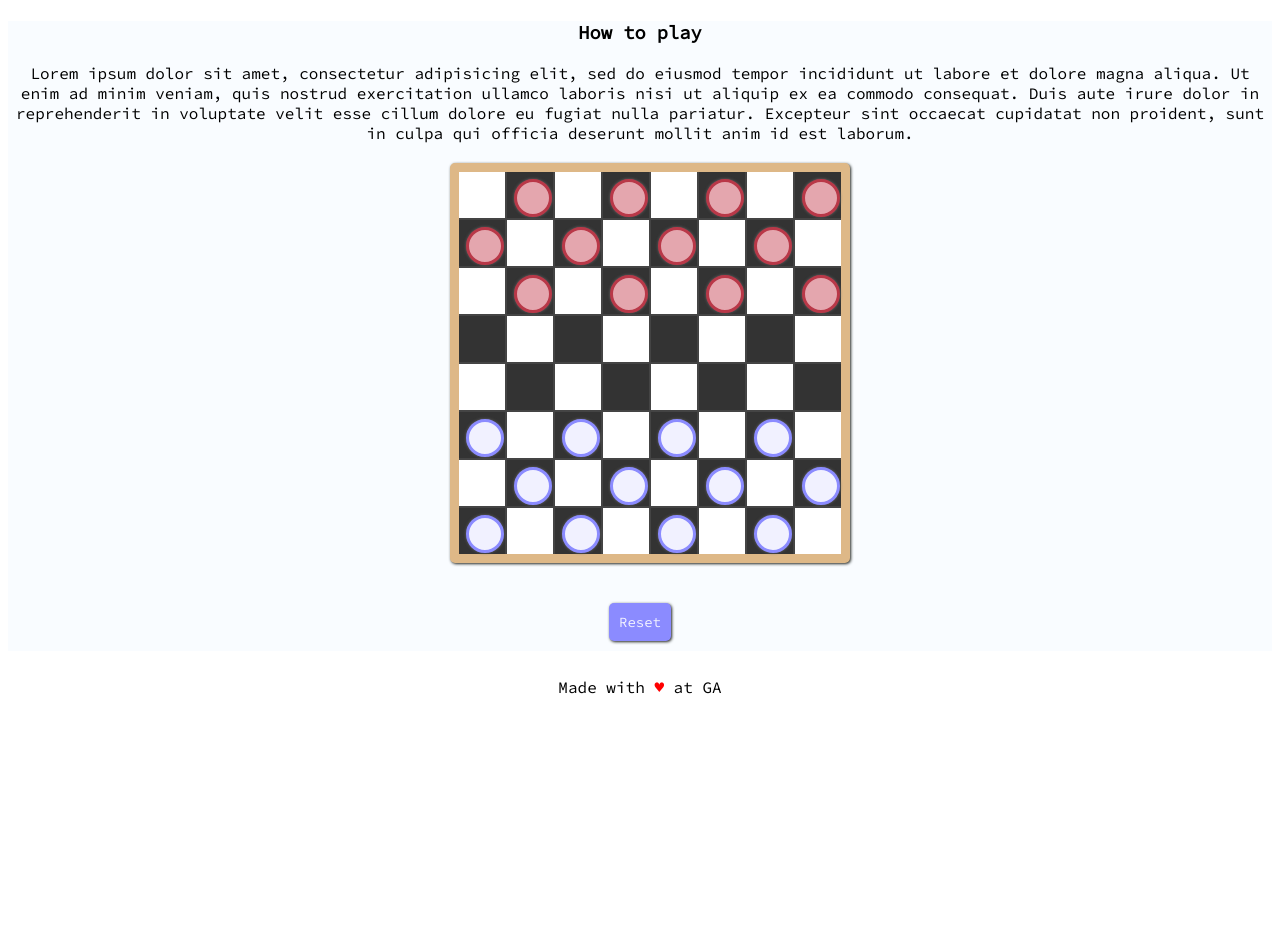
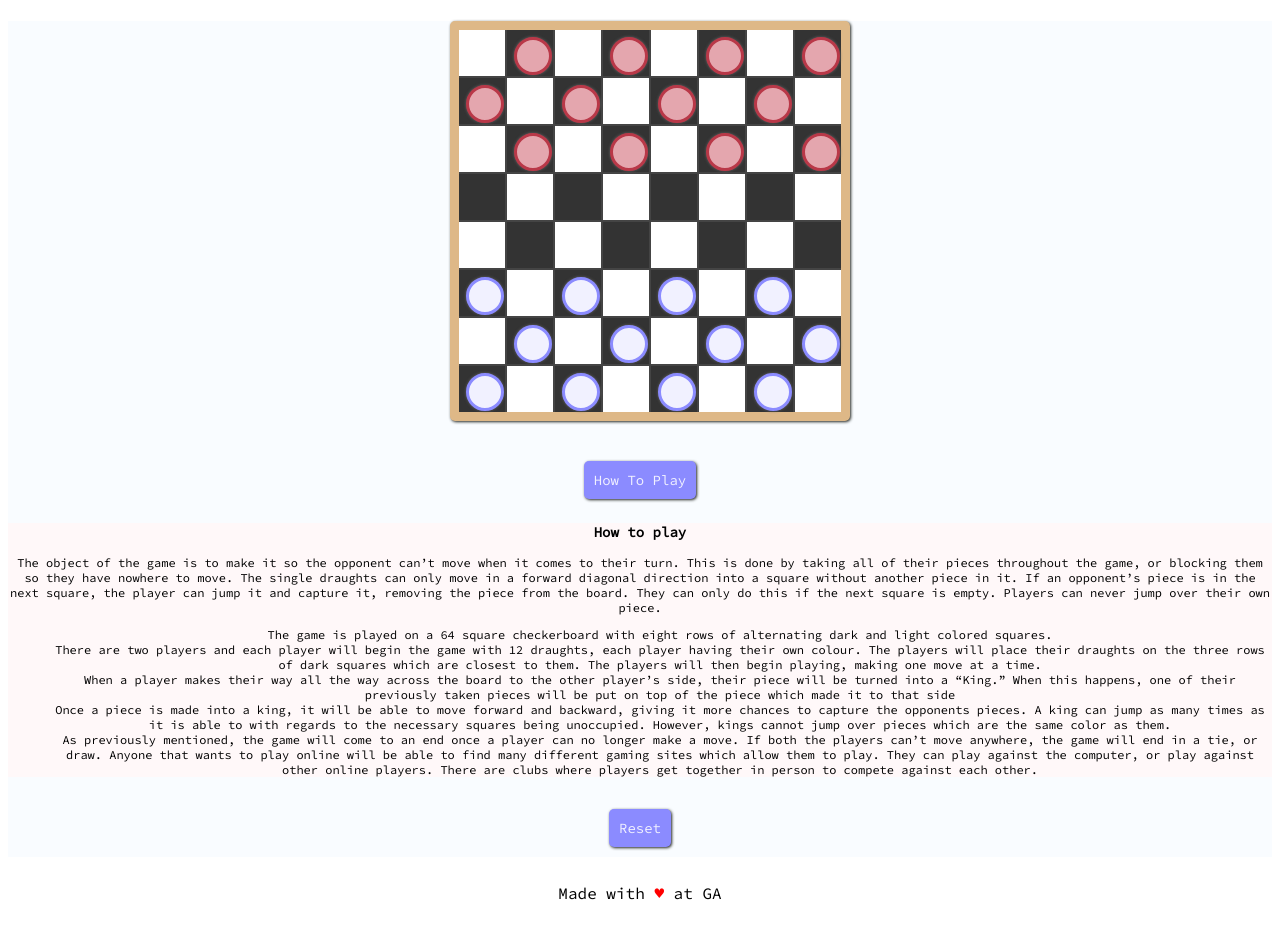
Before and after one commit to obfusticatedcode/project-0, a PHP site: page / in a window 1280 px wide. Shown: the part 180-1117 px from the top of the page. Before the commit the page ends 874 px from the top, so only its background shows below. Run offline with PHP 8.4, Linux system fonts and the light colour scheme; some libraries are stand-ins or nearby versions.

Commit message:
CSS part 1.2

```diff
--- a/index.html
+++ b/index.html
@@ -29,21 +29,60 @@
       </h4>
     </div>
   </header>
+
   <!--GAME-->
   <main>
+
+    <!-- the rules and the board -->
     <div id="wrapper">
-      <div class="instructions">
-        <h3>How to play</h3>
-        <p>Lorem ipsum dolor sit amet, consectetur adipisicing elit, sed do eiusmod tempor incididunt ut labore et dolore magna aliqua. Ut enim ad minim veniam, quis nostrud exercitation ullamco laboris nisi ut aliquip ex ea commodo consequat. Duis aute irure dolor in reprehenderit in voluptate velit esse cillum dolore eu fugiat nulla pariatur. Excepteur sint occaecat cupidatat non proident, sunt in culpa qui officia deserunt mollit anim id est laborum.</p>
-      </div>
+
+      <!-- the board and pieces  -->
       <div id="game">
           <div id="board"></div>
           <div id="pieces"></div>
       </div>
+
+      <!-- how to play button to reveal the rules -->
+      <div id="rules-div">
+        <button type="button" name="rules" id="rules-button">How To Play</button>
+      </div>
+
+      <!-- the rules -->
+      <article class="instructions">
+
+          <h3>How to play</h3>
+          <p>
+            The object of the game is to make it so the opponent can’t move when it comes to their turn. This is done by taking all of their pieces throughout the game, or blocking them so they have nowhere to move. The single draughts can only move in a forward diagonal direction into a square without another piece in it. If an opponent’s piece is in the next square, the player can jump it and capture it, removing the piece from the board. They can only do this if the next square is empty. Players can never jump over their own piece.
+
+            <ul>
+              <li>The game is played on a 64 square checkerboard with eight rows
+                of alternating dark and light colored squares.
+              </li>
+              <li>
+                There are two players and each player will begin the game with 12 draughts, each player having their own colour. The players will place their draughts on the three rows of dark squares which are closest to them. The players will then begin playing, making one move at a time.
+              </li>
+              <li>
+                When a player makes their way all the way across the board to the other player’s side, their piece will be turned into a “King.” When this happens, one of their previously taken pieces will be put on top of the piece which made it to that side
+              </li>
+              <li>
+                Once a piece is made into a king, it will be able to move forward and backward, giving it more chances to capture the opponents pieces.  A king can jump as many times as it is able to with regards to the necessary squares being unoccupied. However, kings cannot jump over pieces which are the same color as them.
+              </li>
+              <li>
+                As previously mentioned, the game will come to an end once a player can no longer make a move. If both the players can’t move anywhere, the game will end in a tie, or draw. Anyone that wants to play online will be able to find many different gaming sites which allow them to play. They can play against the computer, or play against other online players. There are clubs where players get together in person to compete against each other.
+              </li>
+            </ul>
+          </p>
+      </article>
+
     </div>
+
+
+
+    <!-- the reset button -->
     <div class="reset">
       <button type="button" id="reset-button">Reset</button>
     </div>
+
   </main>
 
   <!-- FOOTER -->
--- a/src/scss/main.scss
+++ b/src/scss/main.scss
@@ -1,6 +1,7 @@
 //VARIABLES to be defined during 'CSS and chill'
 
-
+// $lightPink = #FFF8F9
+// $gold = #FFD700
 
 
 body{
@@ -25,6 +26,13 @@ div#game {
     width: 30%;
 }
 
+article.instructions{
+  font-size: 12px;
+  background-color: #FFF8F9;
+}
+ul{
+  list-style: none;
+}
 
 div#board {
     // float:left;
@@ -163,7 +171,7 @@ button{
 }
 
 div.piece.king {
-    background-image:url('');
+    background-image:url(''); //relavtive file path for the file
     background-repeat:no-repeat;
     background-position:center;
     border: 5px solid #ffef99;
```
Also changed, not shown: src/js/app.js (+29 -34 lines), public/css/main.css, public/js/app.js.
